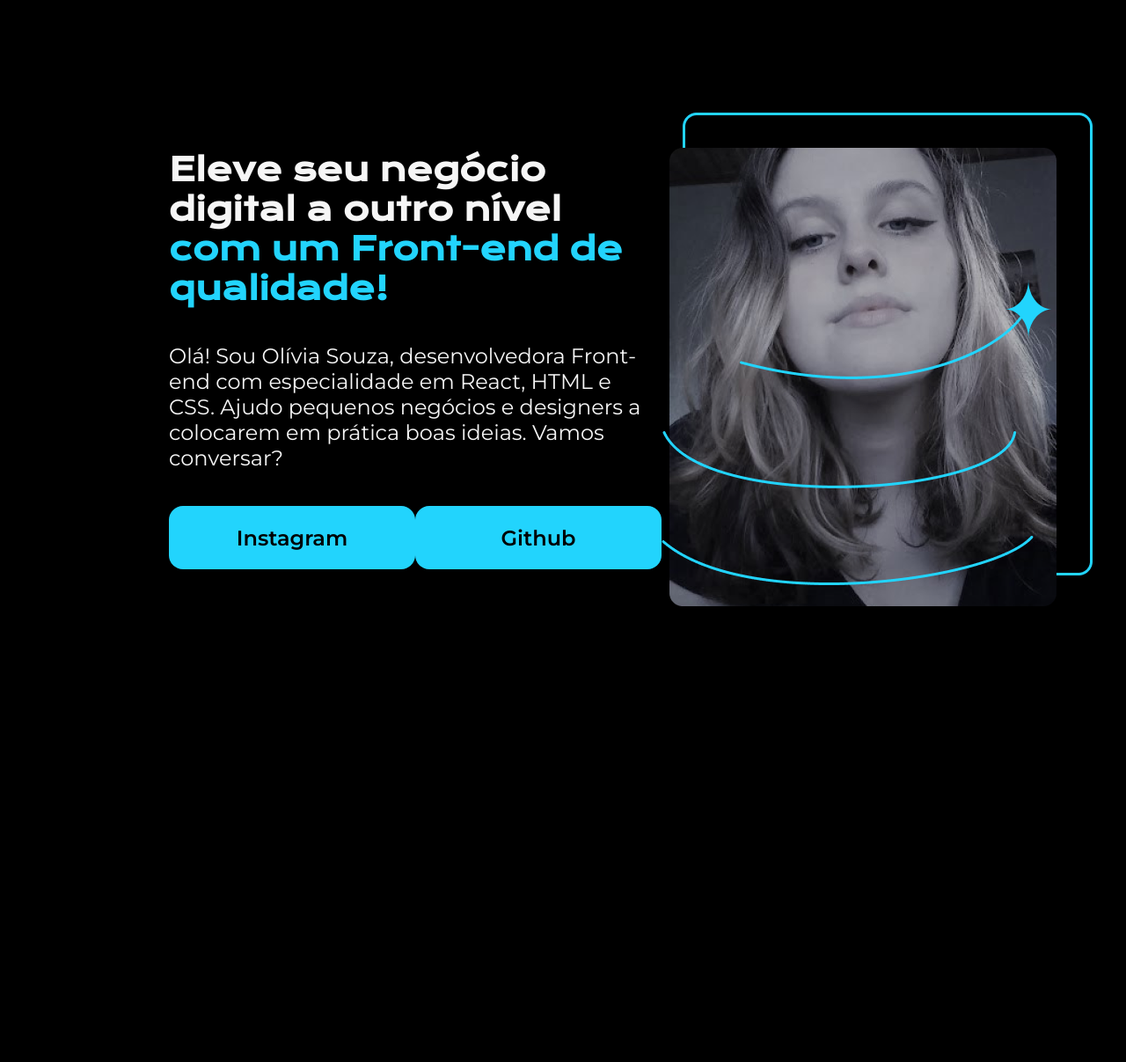
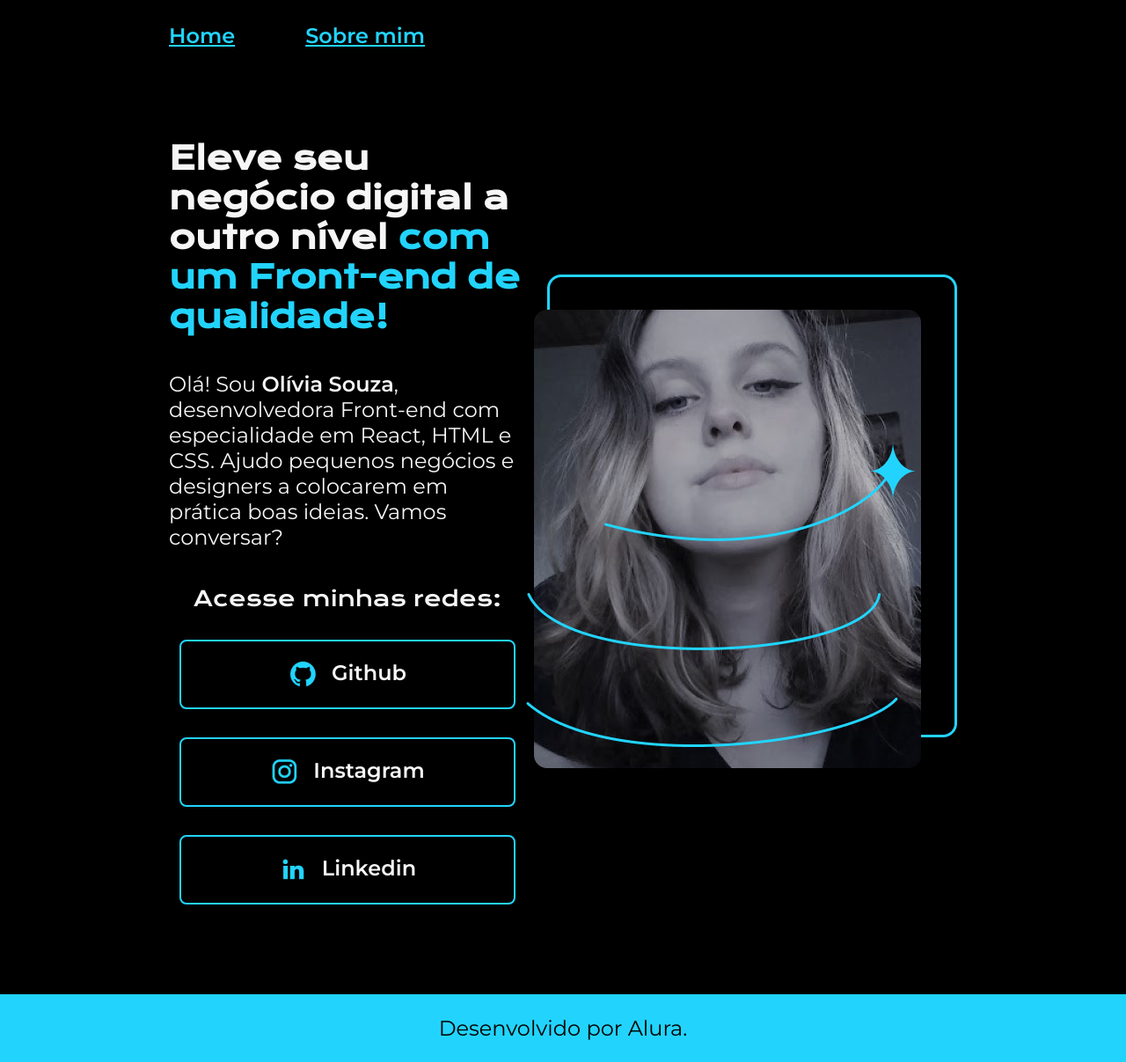
Before and after one commit to OliviaM-Souza/HTML-CSS-STUDY, a plain HTML site: page portfolio/index.html in a window 1280 px wide. Shown: the whole page at 88% size. Before the commit the page ends 928 px from the top, so only its background shows below. Drawn offline with nearby package versions, Linux system fonts and the light colour scheme.

Commit message:
Começando os estudos do curso HTML e CSS: cabeçalho, footer e variáveis CSS

```diff
--- a/portfolio/index.html
+++ b/portfolio/index.html
@@ -1,25 +1,52 @@
 <!DOCTYPE html>
 <html lang="pt-br">
+
 <head>
     <meta charset="UTF-8"> <!--codificação dos caracteres -->
     <meta http-equiv="X-UA-Compatible" content="IE=edge"> <!--configura pro edge-->
-    <meta name="viewport" content="width=device-width, initial-scale=1.0"> <!--pega a largura do dispositivo pra definir a escala-->
+    <meta name="viewport" content="width=device-width, initial-scale=1.0">
+    <!--pega a largura do dispositivo pra definir a escala-->
     <link rel="stylesheet" href="style.css">
     <title>Portfólio</title>
 </head>
+
 <body>
-    <header></header> <!--cabeçalho-->
+    <header class="cabecalho">
+        <nav class="cabecalho__menu">
+            <a class="cabecalho__menu__link" href="">Home</a>
+            <a class="cabecalho__menu__link" href="">Sobre mim</a>
+        </nav>
+    </header> <!--cabeçalho-->
     <main class="apresentacao">
         <section class="apresentacao__conteudo">
-            <h1 class="apresentacao__conteudo__titulo">Eleve seu negócio digital a outro nível  <strong class="titulo-destaque">com um Front-end de qualidade!</strong></h1>
-            <p class="apresentacao__conteudo__texto">Olá! Sou Olívia Souza, desenvolvedora Front-end com especialidade em React, HTML e CSS. Ajudo pequenos negócios e designers a colocarem em prática boas ideias. Vamos conversar?</p>
+            <h1 class="apresentacao__conteudo__titulo">Eleve seu negócio digital a outro nível <strong
+                    class="titulo-destaque">com um Front-end de qualidade!</strong></h1>
+            <p class="apresentacao__conteudo__texto">Olá! Sou
+                <strong class="apresentacao__conteudo__texto__destaque">Olívia Souza</strong>, desenvolvedora Front-end
+                com especialidade em React, HTML e CSS. Ajudo pequenos negócios e designers a colocarem em prática boas
+                ideias. Vamos conversar?
+            </p>
             <div class="apresentacao__links">
-                <a class="apresentacao__links__link" href="https://www.instagram.com/orivinha_/">Instagram</a>
-                <a class="apresentacao__links__link" href="https://github.com/oliviama-souza">Github</a>
+                <h2 class="apresentacao__links__subtitulo">Acesse minhas redes:</h2>
+                <a class="apresentacao__links__link" href="https://github.com/oliviam-souza">
+                    <img src="assets/github.png" alt="icone do github">
+                    Github
+                </a>
+                <a class="apresentacao__links__link" href="https://www.instagram.com/orivinha_/">
+                    <img src="assets/instagram.png" alt="icone do instagram">
+                    Instagram
+                </a>
+                <a class="apresentacao__links__link" href="https://www.linkedin.com/in/olívia-souza-5036b317b/">
+                    <img src="assets/linkedin.png" alt="icone do linkedin">
+                    Linkedin
+                </a>
             </div>
         </section>
-        <img src="imagens/Imagem.png" alt="imagem de perfil">
+        <img src="assets/Imagem.png" alt="imagem de perfil">
     </main> <!--conteudo principal da pagina-->
-    <footer></footer> <!--rodapé-->
+    <footer class="rodape">
+        <p>Desenvolvido por Alura.</p>
+    </footer> <!--rodapé-->
 </body>
+
 </html>
--- a/portfolio/style.css
+++ b/portfolio/style.css
@@ -1,29 +1,45 @@
 @import url('https://fonts.googleapis.com/css2?family=Krona+One&family=Montserrat:wght@400;600&display=swap');
 
-*{
+* {
     margin: 0;
     padding: 0;
 }
 
-body{
+body {
     background-color: #000000;
     color: #f6f6f6;
-    height: 100vh;
     box-sizing: border-box;
 }
 
-.titulo-destaque{
+.cabecalho {
+    padding: 2% 0 0 15%;
+}
+
+.cabecalho__menu {
+    display: flex;
+    gap: 80px;
+
+}
+
+.cabecalho__menu__link {
+    font-family: 'Montserrat', sans-serif;
+    font-weight: 600;
+    font-size: 24px;
     color: #22d4fd;
 }
 
-.apresentacao{
-    margin: 10% 15%;
-    display:   flex;
+.titulo-destaque {
+    color: #22d4fd;
+}
+
+.apresentacao {
+    padding: 8% 15%;
+    display: flex;
     align-items: center;
     justify-content: space-between;
 }
 
-.apresentacao__conteudo{
+.apresentacao__conteudo {
     width: 615px;
     display: flex;
     flex-direction: column;
@@ -31,30 +47,62 @@ body{
 
 }
 
-.apresentacao__conteudo__titulo{
+.apresentacao__conteudo__titulo {
     font-size: 36px;
     font-family: 'Krona One', sans-serif;
 }
 
-.apresentacao__conteudo__texto{
+.apresentacao__conteudo__texto {
     font-size: 24px;
     font-family: 'Montserrat', sans-serif;
 }
 
-.apresentacao__links{
+.apresentacao__conteudo__texto__destaque:hover {
+    font-size: 27px;
+    color: #22d4fd;
+    transition: 1s;
+}
+
+.apresentacao__links {
     display: flex;
     justify-content: space-between;
+    flex-direction: column;
+    align-items: center;
+    gap: 32px;
 }
 
-.apresentacao__links__link{
-    background-color: #22d4fd;
-    width: 280px;
+.apresentacao__links__subtitulo {
+    font-family: 'krona One', sans-serif;
+    font-weight: 400;
+    font-size: 24px;
+}
+
+.apresentacao__links__link {
+    display: flex;
+    justify-content: center;
+    gap: 16px;
+    border: 2px solid #22d4fd;
+    width: 378px;
     text-align: center;
-    border-radius: 16px;
+    border-radius: 8px;
     font-weight: 600;
     font-size: 24px;
     padding: 21.5px 0;
     text-decoration: none;
-    color: #000000;
+    color: #f6f6f6;
     font-family: 'Montserrat', sans-serif;
 }
+
+.apresentacao__links__link:hover {
+    background-color: #272727;
+}
+
+.rodape {
+    padding: 24px;
+    color: #000000;
+    background-color: #22d4fd;
+    text-align: center;
+    font-family: 'Montserrat', sans-serif;
+    font-size: 24px;
+    font-weight: 400;
+}
```
Also changed, not shown: portfolio/assets/Imagem.png (renamed from portfolio/imagens/Imagem.png), portfolio/assets/github.png (added), portfolio/assets/instagram.png (added), portfolio/assets/linkedin.png (added), portfolio/assets/twitch.png (added), portfolio/assets/twitter.png (added).
